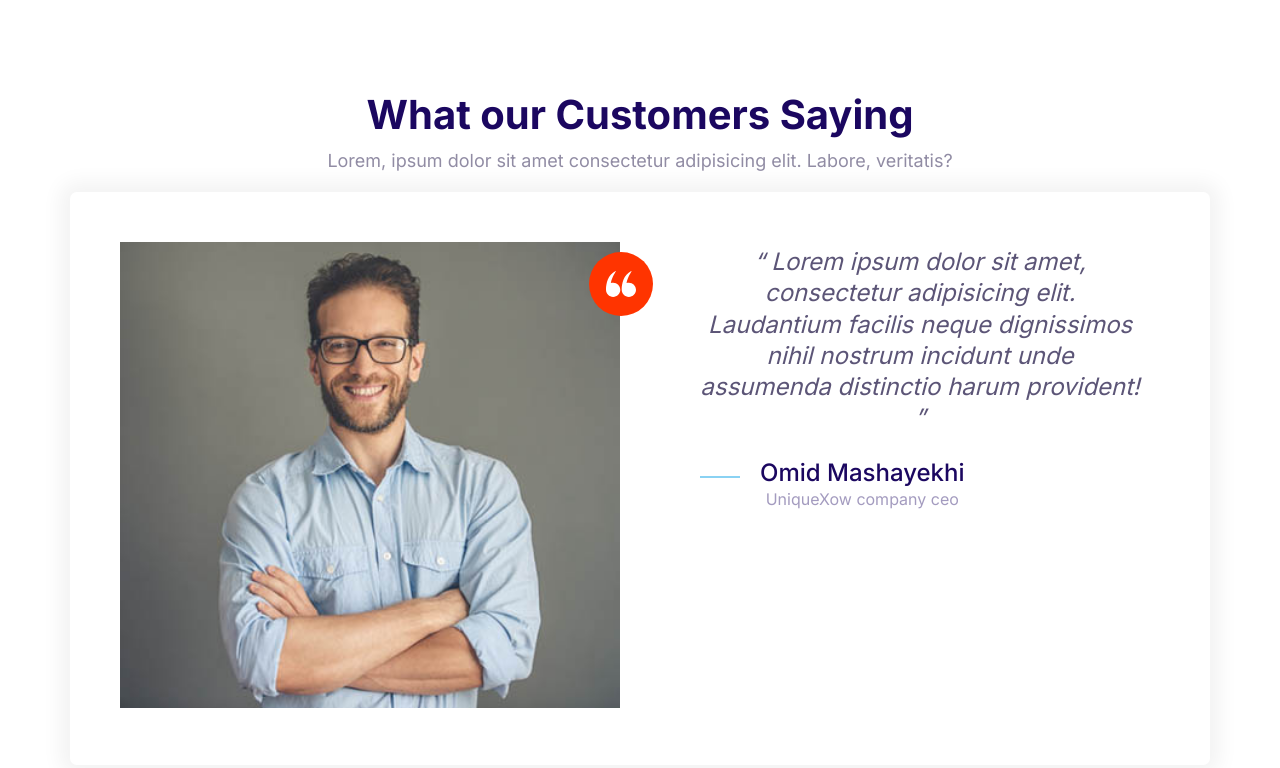
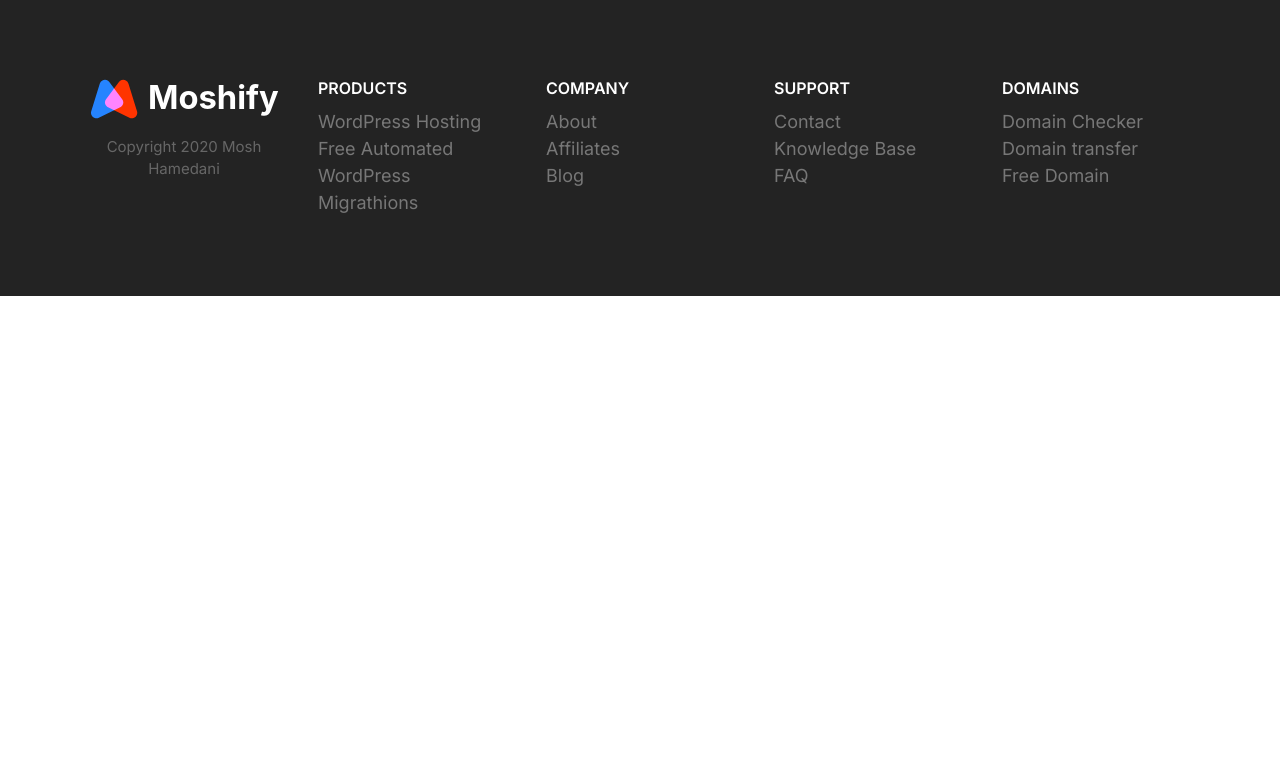
Before and after one commit to UniqueXow/Moshify-omid, a plain HTML site: page index.html in a window 1280 px wide. Drawn offline with Linux system fonts and the light colour scheme.

Commit message:
define footer block

```diff
--- a/css/style.css
+++ b/css/style.css
@@ -696,3 +696,64 @@ a {
   }
   */
 }
+/*Footer*/
+.footer {
+  background: #232323;
+}
+.footer__section {
+  padding: 2rem;
+  border-bottom: 1px solid #393939;
+}
+.footer__heading {
+  text-transform: uppercase;
+  font-weight: 600;
+}
+.footer .list {
+  margin: 0;
+}
+.footer a {
+  color: #777;
+  transition: color 0.3s;
+}
+.footer a:hover {
+  color: #fff;
+}
+.footer__brand {
+  margin-top: 5rem;
+  text-align: center;
+}
+.footer__brand img {
+  /*Todo: consider it to aplly this to all imgs*/
+  width: 100%;
+  max-width: 230px;
+}
+.footer__copyright {
+  font-size: 2.1rem;
+  color: #fff;
+  opacity: 0.3;
+}
+@media screen and (min-width: 768px) {
+  .footer__sections {
+    grid-template-columns: repeat(auto-fit, minmax(10rem, 1fr));
+  }
+  .footer__section {
+    border: 0;
+  }
+  .footer__heading {
+    font-size: 1.6rem;
+  }
+  .footer .collapsible__chevron {
+    display: none;
+  }
+  .footer .collapsible__content {
+    opacity: 1;
+    max-height: 100%;
+  }
+  .footer__brand {
+    order: -1;
+    margin-top: 1rem;
+  }
+  .footer__copyright {
+    font-size: 1.5rem;
+  }
+}
--- a/index.html
+++ b/index.html
@@ -15,51 +15,74 @@
     <link rel="stylesheet" href="css/normalize.css" />
   </head>
   <body>
-    <section class="block">
-      <header class="block__header">
-        <h2>What our Customers Saying</h2>
-        <p>
-          Lorem, ipsum dolor sit amet consectetur adipisicing elit. Labore,
-          veritatis?
-        </p>
-        <div class="container">
-          <div class="card testimonial">
-            <div class="grid grid--1-2">
-              <div class="testimonial__img">
-                <img src="img/testimonial.jpg" alt="a happy smiling customer" />
-                <span class="icon-container icon-container--accent">
-                  <svg class="icon--small icon--white">
-                    <use xlink:href="img/sprite.svg#quotes"></use>
+    <footer class="block block--dark footer">
+      <div class="container grid footer__sections">
+        <section class="collapsible collapsible--expanded footer__section">
+          <header class="collapsible__header">
+            <h2 class="collapsible__heading footer__heading">Products</h2>
+            <svg class="icon icon--white collapsible__chevron">
+              <use xlink:href="img/sprite.svg#chevron"></use>
             </svg>
-                </span>
+          </header>
+          <div class="collapsible__content">
+            <ul class="list">
+              <li><a href="">WordPress Hosting</a></li>
+              <li><a href="">Free Automated WordPress</a></li>
+              <li><a href=""> Migrathions</a></li>
+            </ul>
           </div>
-              <blockquote class="quote">
-                <p class="quote__text">
-                  Lorem ipsum dolor sit amet, consectetur adipisicing elit.
-                  Laudantium facilis neque dignissimos nihil nostrum incidunt
-                  unde assumenda distinctio harum provident!
-                </p>
-                <footer>
-                  <div class="media">
-                    <div class="media__img">
-                      <svg class="icon icon--sec quote__line">
-                        <use xlink:href="img/sprite.svg#line"></use>
+        </section>
+        <section class="collapsible footer__section">
+          <header class="collapsible__header">
+            <h2 class="collapsible__heading footer__heading">Company</h2>
+            <svg class="icon icon--white collapsible__chevron">
+              <use xlink:href="img/sprite.svg#chevron"></use>
             </svg>
+          </header>
+          <div class="collapsible__content">
+            <ul class="list">
+              <li><a href="">About</a></li>
+              <li><a href="">Affiliates</a></li>
+              <li><a href="">Blog</a></li>
+            </ul>
           </div>
-                    <div class="media__body">
-                      <h3 class="media__title quote__author">
-                        Omid Mashayekhi
-                      </h3>
-                      <p class="quote__company">UniqueXow company ceo</p>
+        </section>
+        <section class="collapsible footer__section">
+          <header class="collapsible__header">
+            <h2 class="collapsible__heading footer__heading">support</h2>
+            <svg class="icon icon--white collapsible__chevron">
+              <use xlink:href="img/sprite.svg#chevron"></use>
+            </svg>
+          </header>
+          <div class="collapsible__content">
+            <ul class="list">
+              <li><a href="">Contact</a></li>
+              <li><a href="">Knowledge Base</a></li>
+              <li><a href="">FAQ</a></li>
+            </ul>
           </div>
+        </section>
+        <section class="collapsible footer__section">
+          <header class="collapsible__header">
+            <h2 class="collapsible__heading footer__heading">domains</h2>
+            <svg class="icon icon--white collapsible__chevron">
+              <use xlink:href="img/sprite.svg#chevron"></use>
+            </svg>
+          </header>
+          <div class="collapsible__content">
+            <ul class="list">
+              <li><a href="">Domain Checker</a></li>
+              <li><a href="">Domain transfer</a></li>
+              <li><a href="">Free Domain</a></li>
+            </ul>
+          </div>
+        </section>
+        <section class="footer__brand">
+          <img src="img/logo.svg" alt="" />
+          <p class="footer__copyright">Copyright 2020 Mosh Hamedani</p>
+        </section>
       </div>
     </footer>
-              </blockquote>
-            </div>
-          </div>
-        </div>
-      </header>
-    </section>
     <script src="js/main.js"></script>
   </body>
 </html>
```
Also changed, not shown: componets/footer-block.html (added, +68 -0 lines). Lines whose indentation alone changed are shown as unchanged.
